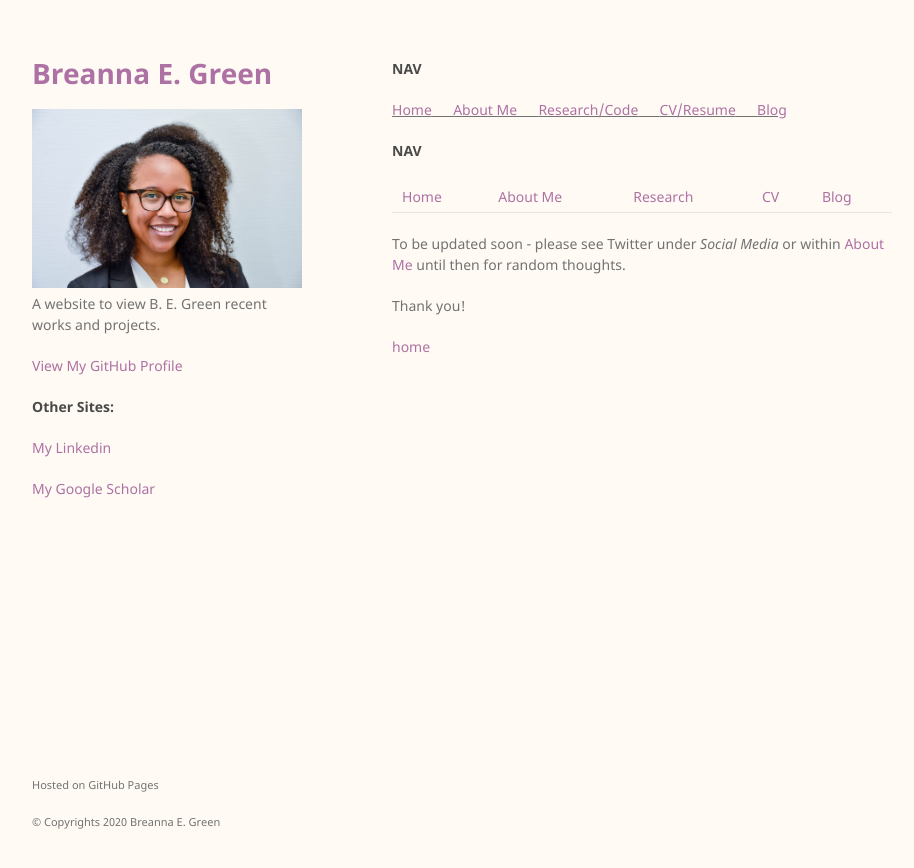
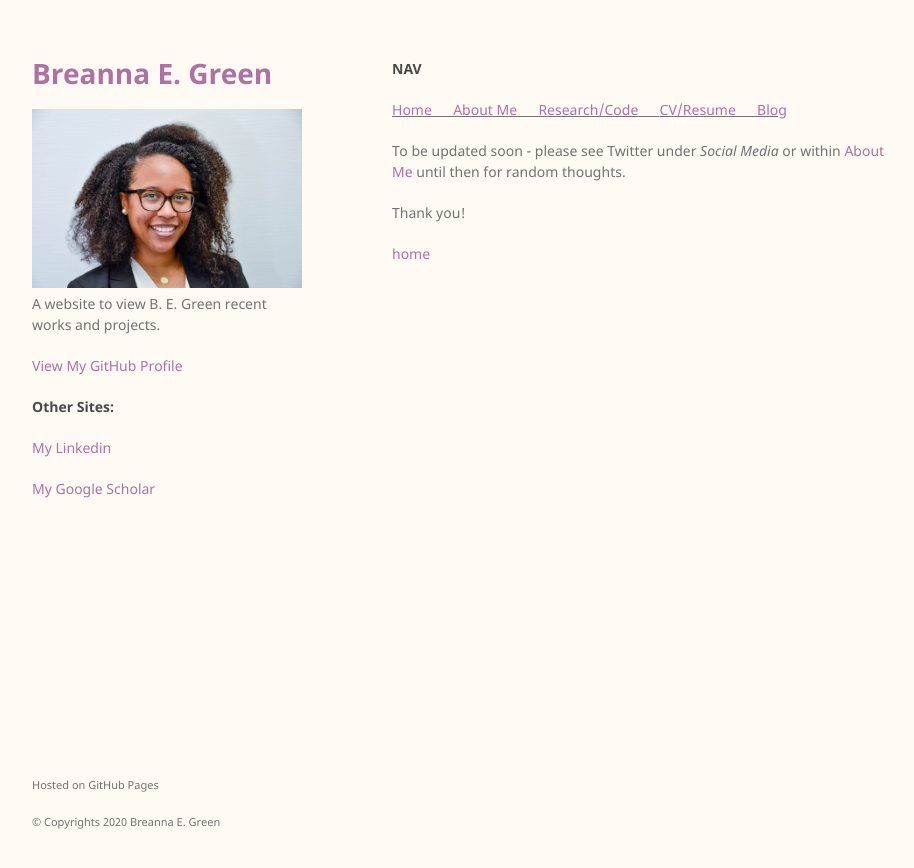
Before and after one commit to bregreen/bregreen.github.io, a Jekyll site: the page built from blog.md, in a window 1280 px wide. Shown: the top 868 px of the page, without its empty margins (178-1092 px from the left). Built offline with Jekyll 4.4.1, drawn with Linux system fonts in a browser that asks for light colours; nearby versions of some CDN libraries.

Commit message:
Update blog.md

```diff
--- a/blog.md
+++ b/blog.md
@@ -2,10 +2,6 @@
 layout: default
 title: Public Writings
 ---
-
-#### NAV
-
-| [Home](./index.html) | [About Me](./about.html) | [Research](./research.html) | [CV](./cv.html)  | [Blog](./blog.html) |
 
 To be updated soon - please see Twitter under <em>Social Media</em> or within [About Me](./about.html) until then for random thoughts.
 
```
